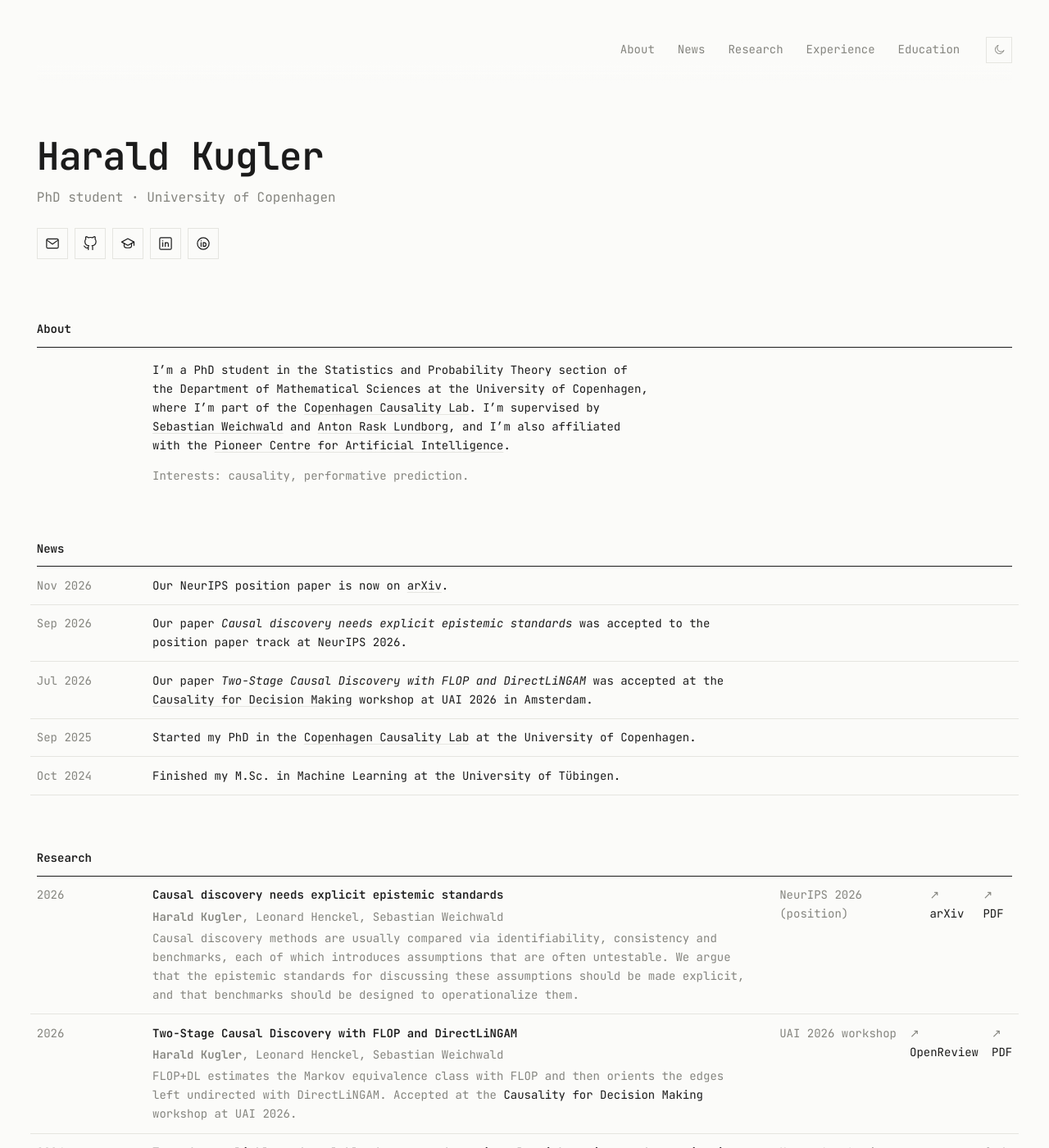
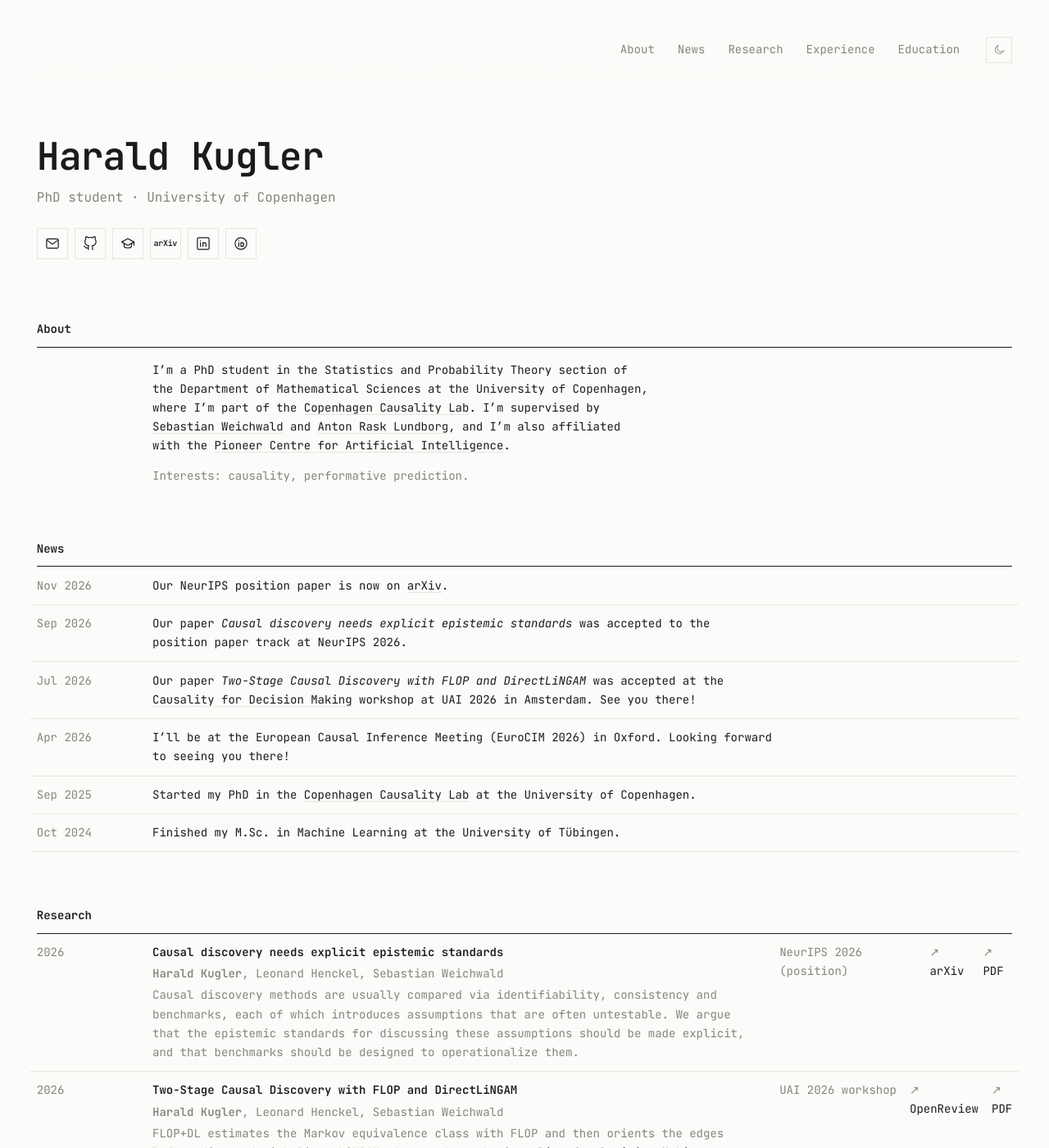
Before and after one commit to H-Kugler/h-kugler.github.io, a Jekyll site: the page built from profile.md, in a window 1280 px wide and 1400 px high. Shown: the whole window at 82% size. Built offline with Jekyll 4.4.1, drawn with Linux system fonts in a browser that asks for light colours.

Commit message:
Add arXiv profile button and EuroCIM news item
Co-Authored-By: Claude Opus 5.5 <noreply@anthropic.com>

```diff
--- a/_layouts/home.html
+++ b/_layouts/home.html
@@ -12,8 +12,12 @@ layout: default
   <ul class="hero-links">
     {% if page.email %}<li><a href="#" data-email="{{ page.email | split: '' | reverse | join: '' }}" aria-label="Email">{% include icon.html name="email" %}</a></li>{% endif %}
     {% for link in page.links %}
-    {% assign icon = link.icon | default: link.label %}
+    {% assign icon = link.icon | default: link.label | downcase %}
+    {% if icon == "arxiv" %}
+    <li><a class="wordmark" href="{{ link.url | relative_url }}" title="arXiv">arXiv</a></li>
+    {% else %}
     <li><a href="{{ link.url | relative_url }}" aria-label="{{ link.label }}" title="{{ link.label }}">{% include icon.html name=icon %}</a></li>
+    {% endif %}
     {% endfor %}
   </ul>
 </header>
--- a/assets/style.css
+++ b/assets/style.css
@@ -86,6 +86,8 @@ html { scroll-padding-top: 4.5rem; scroll-behavior: smooth; }
   transition: border-color 0.15s, color 0.15s, transform 0.15s;
 }
 .hero-links .icon { width: 18px; height: 18px; }
+/* arXiv has no good symbol, so its button shows the name instead */
+.hero-links a.wordmark { font-size: 10px; font-weight: 600; letter-spacing: -0.03em; }  /* same square as the icons */
 .hero-links a:hover { border-color: var(--accent); transform: translateY(-1px); }
 
 /* About text: lines up with the title column of the rows below -------- */
--- a/profile.md
+++ b/profile.md
@@ -14,13 +14,15 @@ affiliation: University of Copenhagen
 email: hku@math.ku.dk
 
 # Shown as icons under your name. The icon is picked from the label:
-# Email, GitHub, Google Scholar, LinkedIn, ORCID and CV have their own;
+# Email, GitHub, Google Scholar, arXiv, LinkedIn, ORCID and CV have their own;
 # anything else gets a plain link icon.
 links:
   - label: GitHub
     url: https://github.com/h-kugler
   - label: Google Scholar
     url: https://scholar.google.com/citations?user=SHuDtHwAAAAJ
+  - label: arXiv
+    url: https://arxiv.org/a/kugler_h_1.html
   - label: LinkedIn
     url: https://www.linkedin.com/in/harald-kugler-9b63b7348/
   - label: ORCID
@@ -45,7 +47,9 @@ news:
   - date: "Sep 2026"
     text: Our paper *Causal discovery needs explicit epistemic standards* was accepted to the position paper track at NeurIPS 2026.
   - date: "Jul 2026"
-    text: Our paper *Two-Stage Causal Discovery with FLOP and DirectLiNGAM* was accepted at the [Causality for Decision Making](https://sites.google.com/view/uai-workshop-2026/home) workshop at UAI 2026 in Amsterdam.
+    text: Our paper *Two-Stage Causal Discovery with FLOP and DirectLiNGAM* was accepted at the [Causality for Decision Making](https://sites.google.com/view/uai-workshop-2026/home) workshop at UAI 2026 in Amsterdam. See you there!
+  - date: "Apr 2026"
+    text: I'll be at the European Causal Inference Meeting (EuroCIM 2026) in Oxford. Looking forward to seeing you there!
   - date: "Sep 2025"
     text: Started my PhD in the [Copenhagen Causality Lab](https://cocala.github.io) at the University of Copenhagen.
   - date: "Oct 2024"
```
